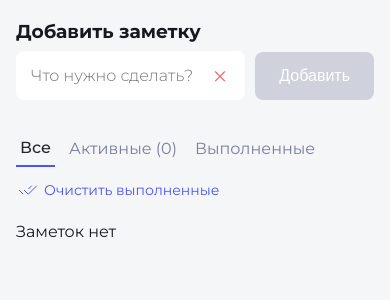
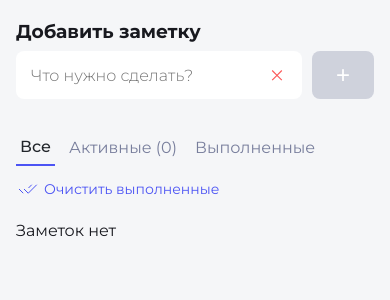
Before and after one commit to ViktoriaBanda/ToDo-list, a React (Create React App) app: page / in a window 390 px wide. Shown: the top 300 px of the page. Built offline with nearby package versions, Linux system fonts and the light colour scheme.

Commit message:
style fix

```diff
--- a/src/components/TodoInput/TodoInput.module.css
+++ b/src/components/TodoInput/TodoInput.module.css
@@ -10,18 +10,6 @@ form {
     gap: 10px;
 
     position: relative;
-
-    input {
-        width: 100%;
-        padding: 15px;
-        font-family: "Montserrat", sans-serif;
-        font-size: 16px;
-        font-weight: 300;
-        border: 0;
-        background: #fff;
-        outline: none;
-        border-radius: 8px;
-    }
 }
 
 .inputField {
@@ -30,7 +18,16 @@ form {
 
     input {
         width: 100%;
-        padding-right: 40px;
+        padding: 15px 40px 15px 15px;
+        font-family: "Montserrat", sans-serif;
+        font-size: 16px;
+        font-weight: 300;
+        border: 0;
+        background: #fff;
+        outline: none;
+        border-radius: 8px;
+
+        height: 48px;
     }
 }
 
@@ -45,9 +42,14 @@ form {
     background: #4C54F4;
     color: #fff;
 
-    @media (hover: hover) {
-        &:hover:not(:disabled) {
-            opacity: 0.9;
+    height: 48px;
+
+    &::after {
+        content: attr(data-label);
+
+        @media (max-width: 480px) {
+            content: '+';
+            font-size: 24px;
         }
     }
 
@@ -56,6 +58,12 @@ form {
         cursor: default;
         opacity: 1;
         background-color: #787E9C4D;
+    }
+
+    @media (hover: hover) {
+        &:hover:not(:disabled) {
+            opacity: 0.9;
+        }
     }
 }
 
--- a/src/components/TodoInput/TodoInput.tsx
+++ b/src/components/TodoInput/TodoInput.tsx
@@ -37,8 +37,8 @@ const TodoInput: React.FC<Props> = ({onAdd}) => {
                     </button>
                 </div>
                 <button type="submit" className={styles.add}
-                        disabled={!text.trim()}>
-                    Добавить
+                        disabled={!text.trim()}
+                        data-label="Добавить">
                 </button>
             </div>
         </form>
--- a/src/components/TodoItem/TodoItem.tsx
+++ b/src/components/TodoItem/TodoItem.tsx
@@ -15,7 +15,8 @@ const TodoItem: React.FC<Props> = ({ id, text, completed, onToggle, onRemove })
             <div className={styles.checkbox}>
                 <input type="checkbox"
                        id={`completed-${id}`}
-                       checked={completed}/>
+                       checked={completed}
+                       onChange={() => {}}/>
                 <label htmlFor={`completed-${id}`} className={completed ? styles.completed : ''} >{text}</label>
             </div>
             <span className={styles.delete} onClick={(event) =>  {
--- a/src/hooks/useTodos.ts
+++ b/src/hooks/useTodos.ts
@@ -15,7 +15,7 @@ export function useTodos() {
 
     const addTodo = useCallback((text: string) => {
         if (!text.trim()) return;
-        setTodos(prev => [...prev, { id: uuid(), text: text.trim(), completed: false }]);
+        setTodos(prev => [{ id: uuid(), text: text.trim(), completed: false }, ...prev]);
     }, []);
 
     const toggleTodo = useCallback((id: string) => {
```
